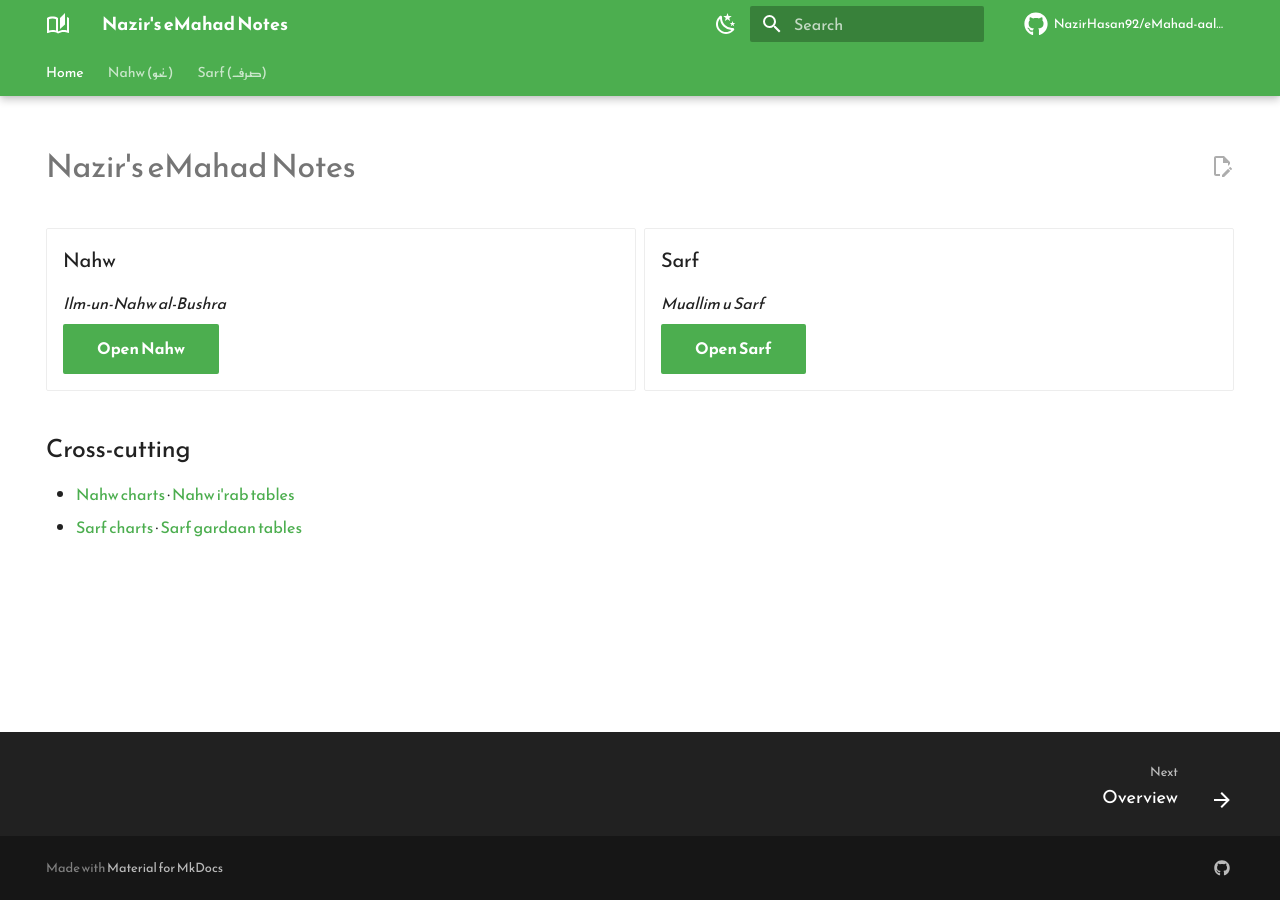
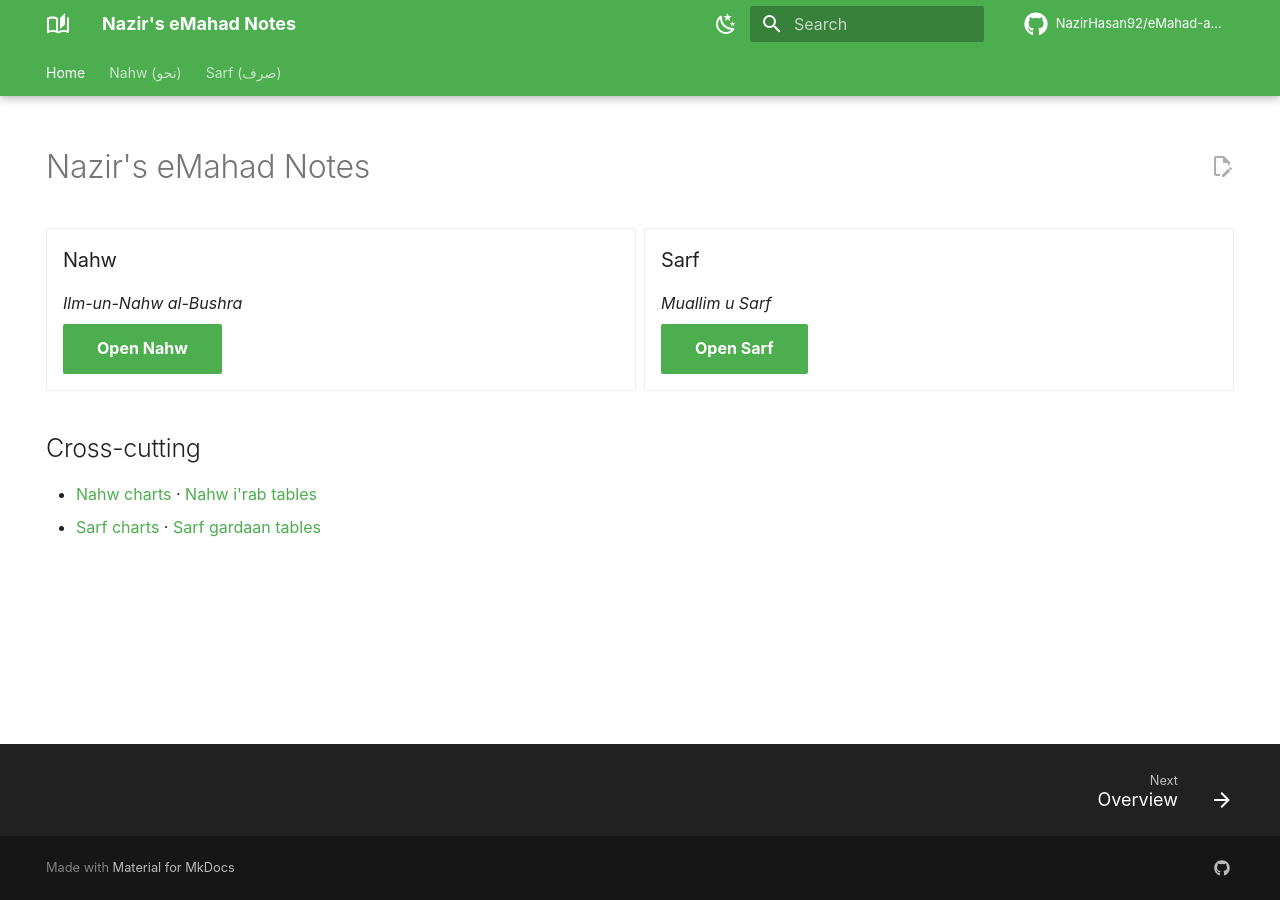
Before and after one commit to NazirHasan92/eMahad-aalimiyath-site, an MkDocs documentation site: the page built from Nazir/index.md, in a window 1280 px wide. Built offline with MkDocs 1.6.1 and Material for MkDocs 9.7.7, drawn with Linux system fonts in a browser that asks for light colours; comment, search, counter and statistics services are not loaded.

Commit message:
Auto-sync from working repo @ 93b44e2

```diff
--- a/mkdocs.yml
+++ b/mkdocs.yml
@@ -45,9 +45,7 @@ theme:
       toggle:
         icon: material/weather-sunny
         name: Switch to light mode
-  font:
-    text: Reem Kufi
-    code: JetBrains Mono
+  font: false
   icon:
     repo: fontawesome/brands/github
     logo: material/book-open-page-variant-outline
```
